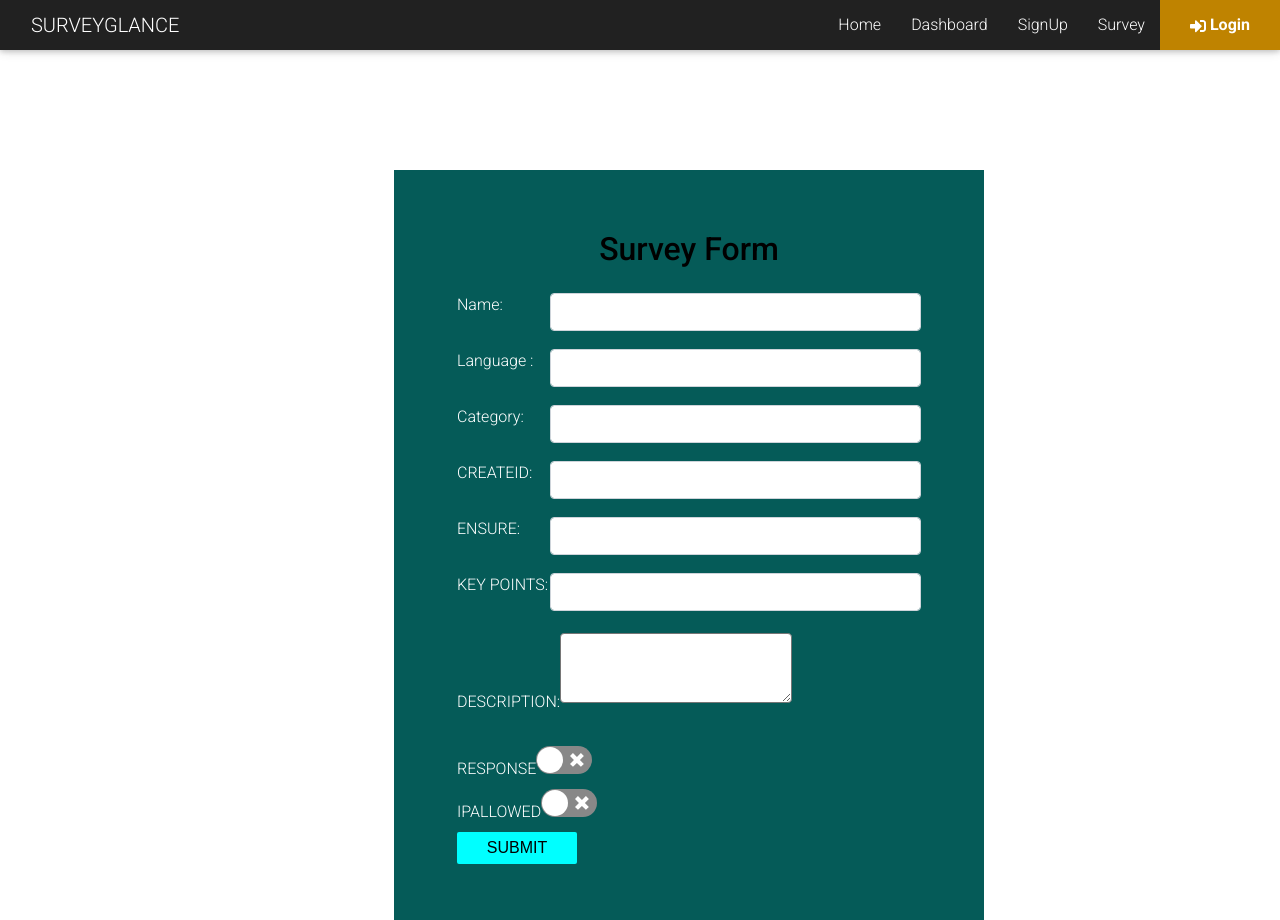
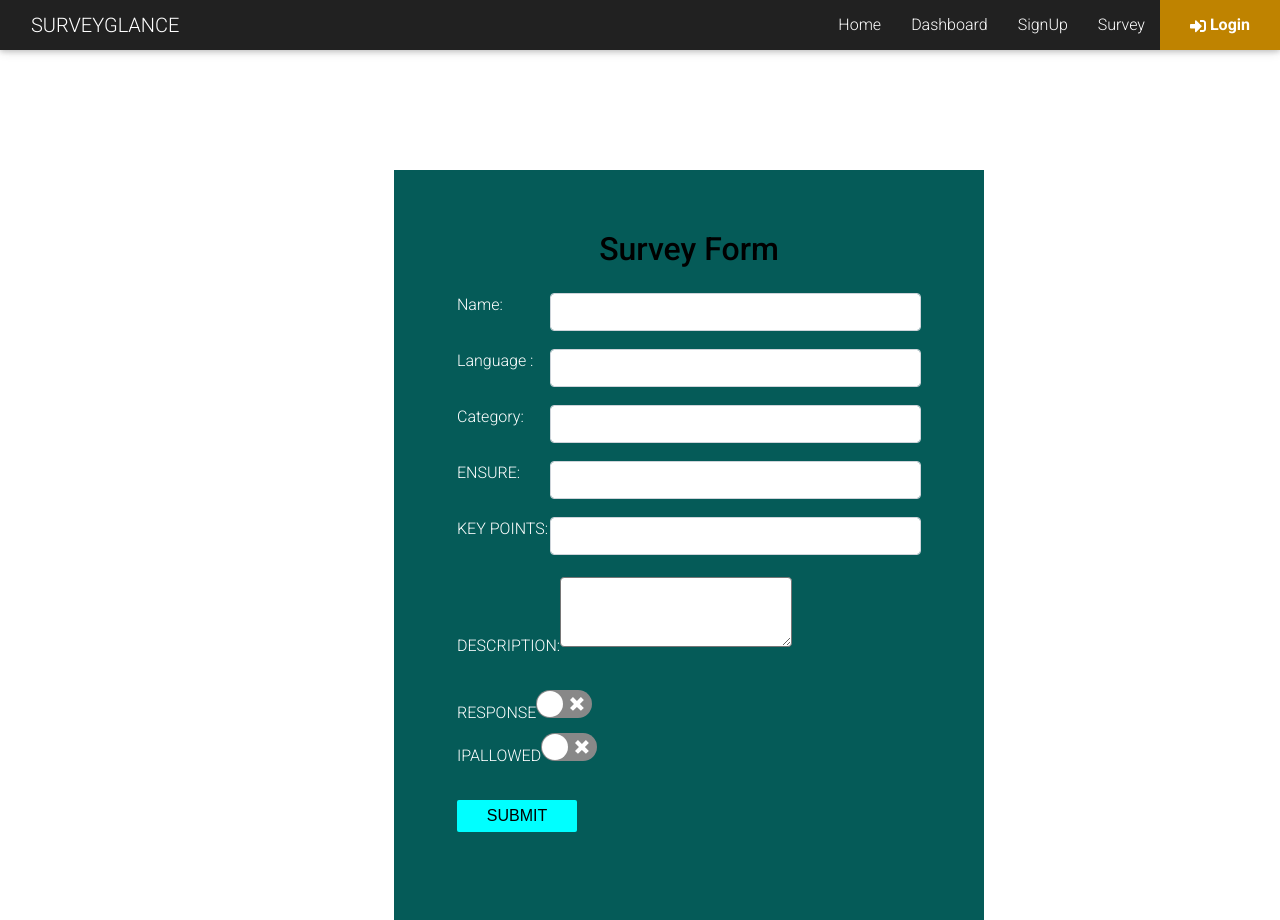
Before and after one commit to sannidhsinghal/SURVEYGLANCE_REACT, a React (Create React App) app: page /survey in a window 1280 px wide. Built offline with nearby package versions, Linux system fonts and the light colour scheme.

Commit message:
after remove unnecessary code

```diff
--- a/src/components/SignUpPage.js
+++ b/src/components/SignUpPage.js
@@ -2,85 +2,46 @@
 import React from 'react';
 import Form from 'react-bootstrap/Form'
 import axios from 'axios';
+import { dataPost } from "./GetData";
 
  class SignUpPage extends React.Component {
   constructor(){
     super()
   this.state = {
-    "city": "",
- "country": "",
- "currentLocation": "",
- "deviceInfo": {
-   "imeiNo": "string",
-   "modelNo": "string",
-   "os": "string",
-   "serialNo": "string",
-   "version": "string"
- },
+   "userName":"",
+   "fullName": "",
    "emailId": "",
- "fullName": "",
- "gender": "MALE",
- "password": "",
- "phoneNumber": "",
- "pincode": 0,
- "state": "",
- "streetAddress": "",
- "totalCredits": 0,
- "userName":""
+   "password": "",
+   "phoneNumber": "",
+   "gender": "",
   }
      this.handleChange = this.handleChange.bind(this);
      this.handleGender = this.handleGender.bind(this);
   }
-
 handleChange(event){
   this.setState({
    [event.target.name] : event.target.value
-  }
-  )
+  })
 }
-
 handleGender = event =>{
     this.setState({
         gender:event.target.value
     })
 }
-
 handleSubmit = event => {
   event.preventDefault();
-
   const user = {
-    city: this.state.city,
-    country: this.state.country,
-    currentLocation: this.state.currentLocation,
-    "deviceInfo": {
-      "imeiNo": "string",
-      "modelNo": "string",
-      "os": "string",
-      "serialNo": "string",
-      "version": "string"
-    },
+    userName: this.state.userName,
+    fullName: this.state.fullName,
     emailId: this.state.emailId,
-    fullName: this.state.fullName,
-    gender: this.state.gender,
     password: this.state.password,
     phoneNumber: this.state.phoneNumber,
-    pincode: this.state.pincode,
-    state: this.state.state,
-    streetAddress: this.state.streetAddress,
-
-    totalCredits: this.state.totalCredits,
-    userName: this.state.userName,
+    gender: this.state.gender
   };
-  console.log(this.state.city)
-  console.log(user)
-
-  axios.post(`https://surveyglance.herokuapp.com/api/tache/facade/user/createUser`,user)
+  dataPost(`/user/createUser`,user)
     .then(res => {
       console.log(res);
       console.log(res.data);
-    })
-    .catch(function(error){
-      console.log(error)
     })
 }
   render() {
@@ -111,7 +72,6 @@ handleSubmit = event => {
      </fieldset>
      </Form>
      </div>
-    )
-  }
+    )}
 }
 export default SignUpPage
--- a/src/components/SurveyPage.js
+++ b/src/components/SurveyPage.js
@@ -11,7 +11,6 @@ export default class SurveyPage extends React.Component {
   this.state = {
     "baseLanguage": "",
     "categoryId": 0,
-    "createdById": 0,
     "description": "",
     "ensurePoints": "",
     "isIpAllowed":false,
@@ -44,7 +43,6 @@ handleSubmit = event => {
   const user = {
     baseLanguage:this.state.baseLanguage,
     categoryId:this.state.categoryId,
-    createdById:this.state.createdById,
     description:this.state.description,
     ensurePoints:this.state.ensurePoints,
     isIpAllowed:this.state.isIpAllowed,
@@ -55,13 +53,10 @@ handleSubmit = event => {
   console.log(this.state.city)
   console.log(user)
 
-  axios.post(`https://surveyglance.herokuapp.com/api/tache/facade/survey/createSurvey`,user)
+  axios.post(`/survey/createSurvey`,user)
     .then(res => {
       console.log(res);
       console.log(res.data);
-    })
-    .catch(function(error){
-      console.log(error)
     })
 }
   render() {
@@ -80,9 +75,6 @@ handleSubmit = event => {
      <label>Category: </label>
      <Form.Control class="" type="text" name="categoryId" onChange={this.handleChange}/>
      <br/><br/>
-  <label>CREATEID:</label>
-           <Form.Control type="text" name="createdById" onChange={this.handleChange}/>
-    <br/><br/>
      <label>ENSURE:</label>
      <Form.Control class="" type="text" name="ensurePoints" onChange={this.handleChange}/>
      <br></br><br/>
@@ -93,22 +85,19 @@ handleSubmit = event => {
      <textarea class="textarea" type="text" name="description" onChange={this.handleChange}/>
      <br></br><br/>
      <label>RESPONSE</label>
-               {/*<input class="" type="text" name="singleResponseUser" placeholder="singleResponseUser" onChange={this.handleChange}/>*/}
      <label>
      <Switch name="singleResponseUser" onChange={this.handleResponse} checked={this.state.singleResponseUser}  />
      </label>
      <br></br>
      <label>IPALLOWED </label>
-          {/*<input class="" type="text" name="isIpAllowed"   placeholder="isIpAllowed" onChange={this.handleChange}/>*/}
      <label>
      <Switch name="isIpAllowed" onChange={this.handleIp} checked={this.state.isIpAllowed}  />
      </label>
-        <br/>
+     <br/><br/>
      <button class="button" align="right" type="submit">Submit</button>
      </div>
      </fieldset>
      </Form>
      </div>
-    )
+    )}
 }
-}
```
Lines whose indentation alone changed are shown as unchanged.
